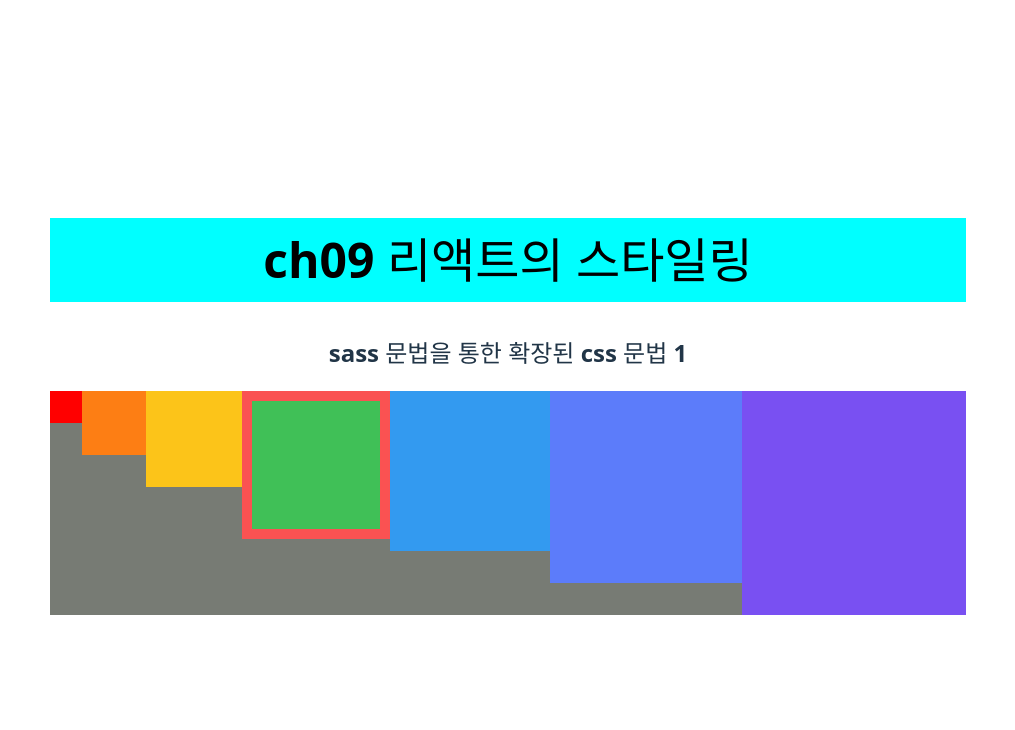
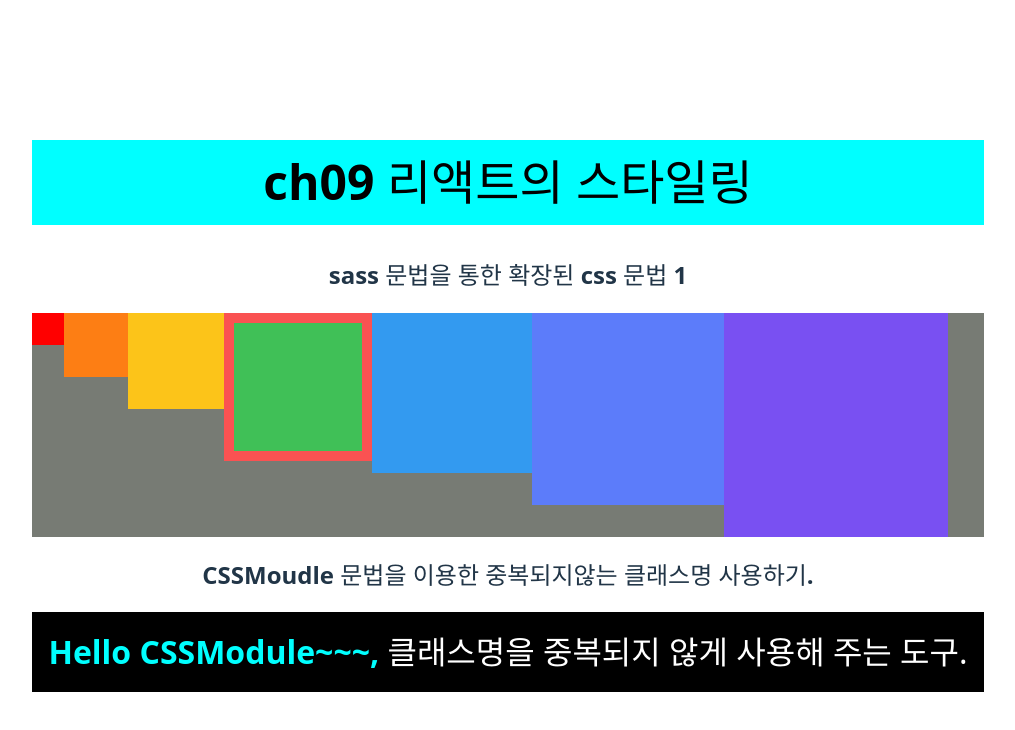
Before and after one commit to reokkamy/React-WorkSpace-k6-0806, a React (Vite) app in the folder ch09-vite-test/: page / in a window 1280 px wide. Shown: the top 730 px of the page, without its empty margins (132-1147 px from the left). Built offline with nearby package versions, Linux system fonts and the light colour scheme.

Commit message:
7교시, ch9 , 리액트 스타일링 기본 확인, 3 CSSModule

```diff
--- a/ch09-vite-test/src/App.jsx
+++ b/ch09-vite-test/src/App.jsx
@@ -1,5 +1,6 @@
 import './App.css';
 import SassComponent from './components/SassComponent.jsx';
+import CSSModule from './components/CSSModule.jsx';
 
 function App() {
   return (
@@ -7,6 +8,9 @@ function App() {
       <h1 className="react">ch09 리액트의 스타일링 </h1>
       <h2>sass 문법을 통한 확장된 css 문법 1 </h2>
       <SassComponent />
+
+      <h2>CSSMoudle 문법을 이용한 중복되지않는 클래스명 사용하기. </h2>
+      <CSSModule />
     </>
   );
 }
--- /dev/null
+++ b/ch09-vite-test/src/components/CSSModule.jsx
@@ -0,0 +1,15 @@
+import React from 'react';
+import styles from '../styles/CSSModule.module.css';
+
+const CssModule = () => {
+  return (
+    <div>
+      <div className={styles.wrapper}>
+        <span className="something">Hello CSSModule~~~,</span> 클래스명을
+        중복되지 않게 사용해 주는 도구.
+      </div>
+    </div>
+  );
+};
+
+export default CssModule;
--- /dev/null
+++ b/ch09-vite-test/src/styles/CSSModule.module.css
@@ -0,0 +1,12 @@
+.wrapper {
+    background: black;
+    padding: 1rem;
+    color: white;
+    font-size: 2rem;
+}
+
+/*글로벌 css 작성해보기*/
+:global .something{
+    font-weight: 800;
+    color: aqua;
+}
```
